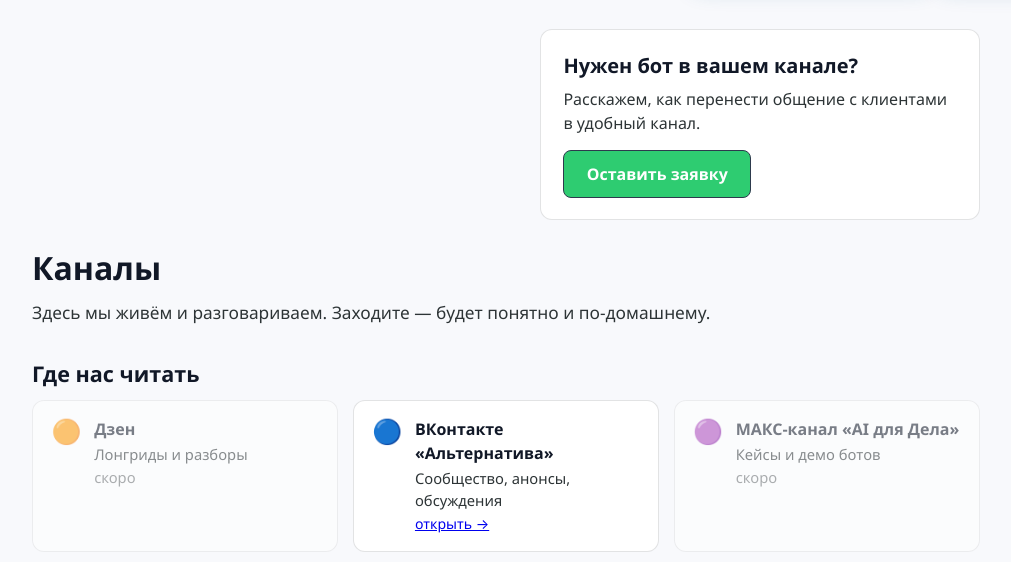
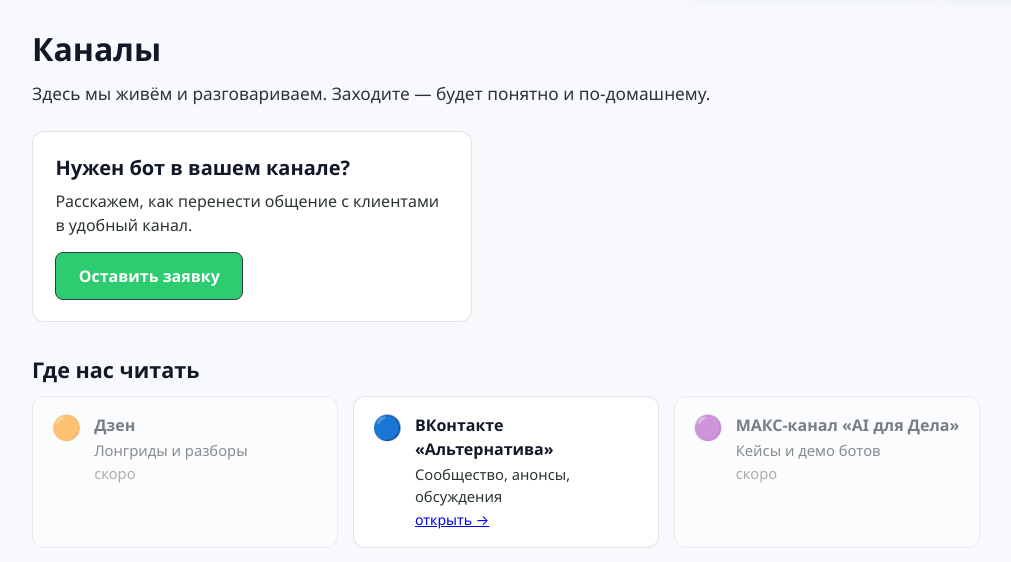
Before and after one commit to goodwill-v/rusalts, a FastAPI app: page /channels/ in a window 1280 px wide. Shown: the part 80-642 px from the top of the page, without its empty margins (134-1145 px from the left). Run offline with FastAPI, Linux system fonts and the light colour scheme; data that the repository does not hold is empty; some libraries are stand-ins or nearby versions.

Commit message:
feat(каналы): верх страницы — H1 слева, CTA справа на одном уровне
Правка Шефа 20.11: CTA «Нужен бот в вашем канале?» — фикс-ширины
(440px ≈ сумме кнопок шапки), справа; H1+лид слева. flex-строка
.ch-top, перенос на узких экранах сохранён.

```diff
--- a/app/templates/channels.html
+++ b/app/templates/channels.html
@@ -20,8 +20,12 @@
   .cd-block p { margin: 0 0 0.9rem; color: var(--site-text); line-height: 1.55; }
   .cd-block a.btn { display: inline-block; background: var(--site-accent, #1a5c8a); color: #fff; padding: 0.7rem 1.4rem; border-radius: 8px; text-decoration: none; font-weight: 600; }
   .ch-cta { margin-top: 2rem; background: var(--site-surface); border: 1px solid var(--site-border); border-radius: 12px; padding: 1.3rem 1.4rem; }
-  /* CTA в начале страницы: ширина ≈ сумме кнопок шапки, прижат вправо */
-  .ch-cta--top { margin: 0.25rem 0 1.5rem auto; max-width: 440px; }
+  /* Верх страницы: H1+лид слева, CTA справа на одном уровне.
+     Ширина CTA ≈ сумме кнопок шапки, правый край не выходит за кнопку «АЛТ-эксперт» */
+  .ch-top { display: flex; align-items: center; justify-content: space-between; gap: 1.5rem; flex-wrap: wrap; }
+  .ch-top__text h1 { margin-bottom: 0.5rem; }
+  .ch-top__text .lead { margin-bottom: 0; }
+  .ch-cta--top { margin: 0; width: 440px; max-width: 100%; box-sizing: border-box; }
   .ch-cta--top p { margin-bottom: 0.7rem; }
   .ch-cta h2 { margin: 0 0 0.4rem; font-size: 1.25rem; color: var(--site-heading); }
   .ch-cta p { margin: 0 0 0.9rem; color: var(--site-text); }
@@ -31,14 +35,17 @@
 {% block body %}
 {% set dzen_url = content_block('channels', 'dzen_url', '') %}
 <main class="ch">
-  <div class="ch-cta ch-cta--top">
-    <h2>{{ content_block('channels', 'cta_title', 'Нужен бот в вашем канале?') }}</h2>
-    <p>{{ content_block('channels', 'cta_text', 'Расскажем, как перенести общение с клиентами в удобный канал.') }}</p>
-    <a class="btn" href="{{ content_block('channels', 'cta_btn_url', '/request/') }}">{{ content_block('channels', 'cta_btn_text', 'Оставить заявку') }}</a>
+  <div class="ch-top">
+    <div class="ch-top__text">
+      <h1>{{ content_block('channels', 'h1', 'Каналы') }}</h1>
+      <p class="lead">{{ content_block('channels', 'lead', 'Здесь мы живём и разговариваем. Заходите — будет понятно и по-домашнему.') }}</p>
+    </div>
+    <div class="ch-cta ch-cta--top">
+      <h2>{{ content_block('channels', 'cta_title', 'Нужен бот в вашем канале?') }}</h2>
+      <p>{{ content_block('channels', 'cta_text', 'Расскажем, как перенести общение с клиентами в удобный канал.') }}</p>
+      <a class="btn" href="{{ content_block('channels', 'cta_btn_url', '/request/') }}">{{ content_block('channels', 'cta_btn_text', 'Оставить заявку') }}</a>
+    </div>
   </div>
-
-  <h1>{{ content_block('channels', 'h1', 'Каналы') }}</h1>
-  <p class="lead">{{ content_block('channels', 'lead', 'Здесь мы живём и разговариваем. Заходите — будет понятно и по-домашнему.') }}</p>
 
   <h2 class="sec">{{ content_block('channels', 'dir_title', 'Где нас читать') }}</h2>
   {# Скрыты по решению Шефа 20.11 (2–3 ярусы): site/vc/pikabu/wikiclaw —
```
Also changed, not shown: tests/test_laws_channels_pages.py (+3 -2 lines).
